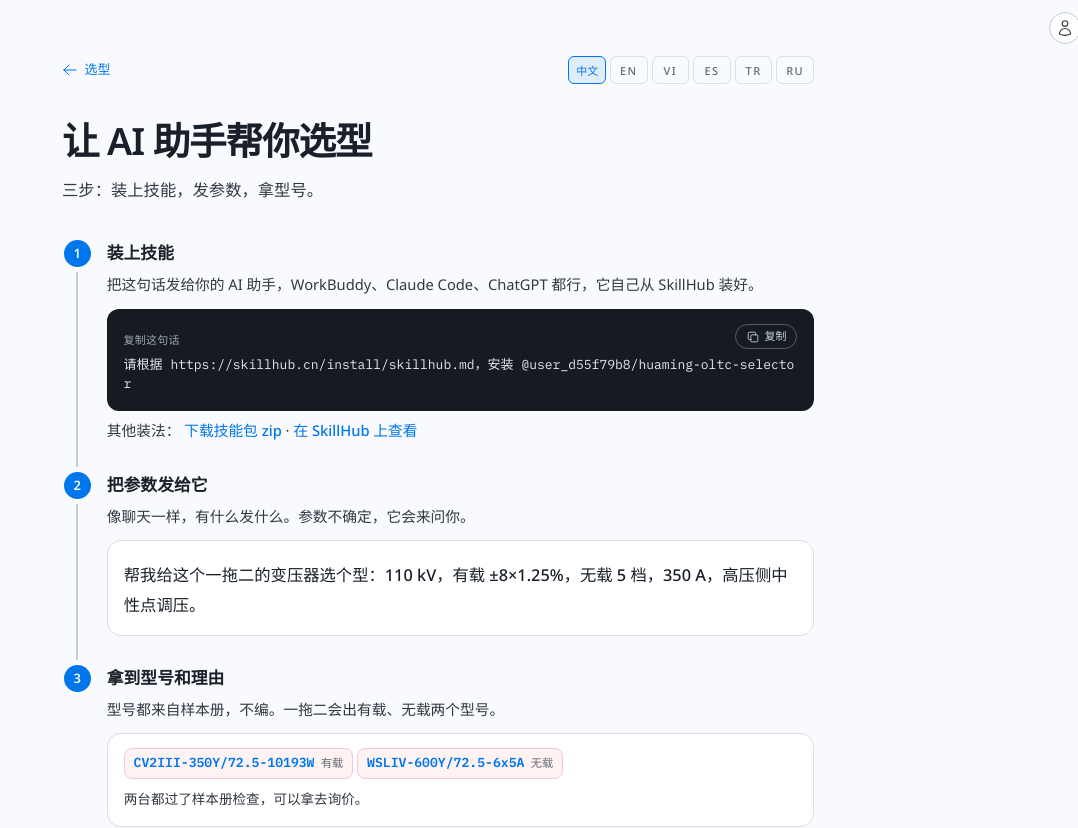
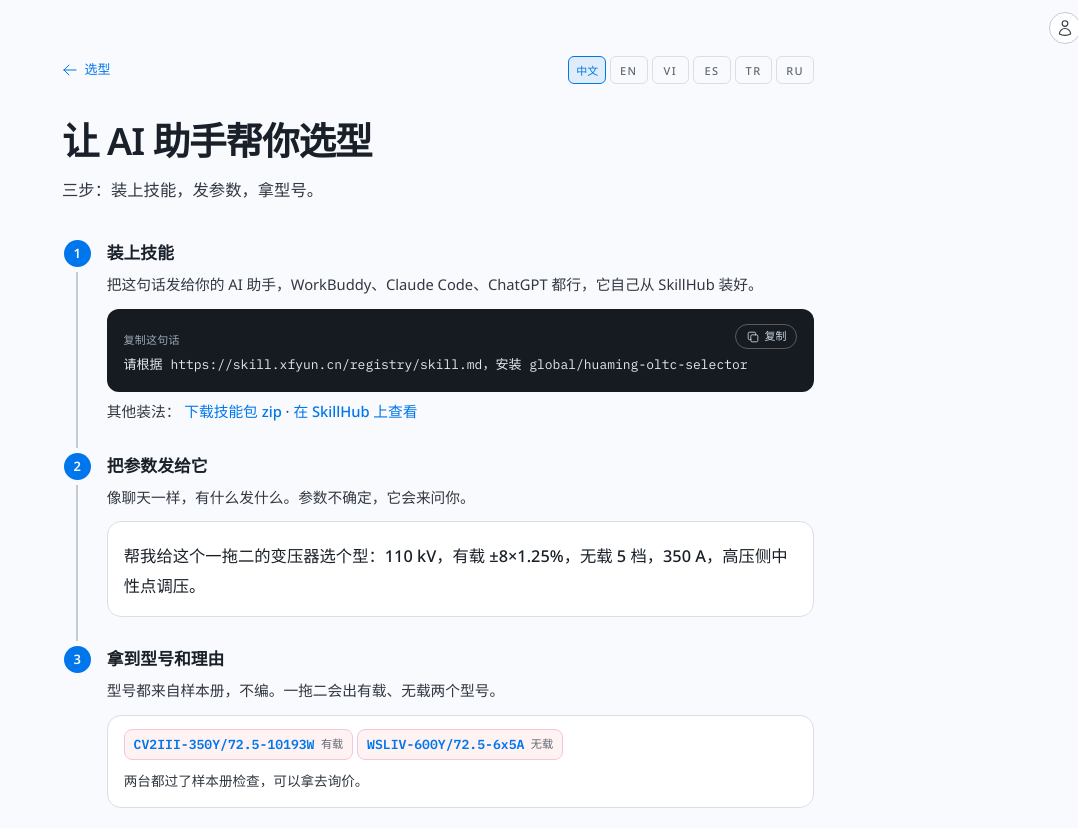
Before and after one commit to erict16/oltc-selector, a Next.js app: page /agents in a window 1280 px wide. Shown: the top 828 px of the page, without its empty margins (202-1280 px from the left). Built offline with nearby package versions, Linux system fonts and the light colour scheme.

Commit message:
agents: point install prompt at xfyun until skillhub.cn clears review.

```diff
--- a/components/AgentsGuide.tsx
+++ b/components/AgentsGuide.tsx
@@ -14,8 +14,8 @@ const ZIP = "https://github.com/erict16/huaming-oltc-selector/archive/refs/heads
 const INSTALL = "npx -y oltc-selector@1.2.6";
 const RUN = "npx -y oltc-selector@1.2.6 --iu 350 --um 40.5 --conn D --reg W --pm 8";
 const WB_PROMPT =
-  "请根据 https://skillhub.cn/install/skillhub.md，安装 @user_d55f79b8/huaming-oltc-selector";
-const WB_PAGE = "https://skillhub.cn/skills/huaming-oltc-selector";
+  "请根据 https://skill.xfyun.cn/registry/skill.md，安装 global/huaming-oltc-selector";
+const WB_PAGE = "https://skill.xfyun.cn/space/global/huaming-oltc-selector";
 const TYPE_OLTC = "CV2III-350Y/72.5-10193W";
 const TYPE_OCTC = "WSLIV-600Y/72.5-6x5A";
 
```
Also changed, not shown: 1 other file (tests, documents, lock files or other folders).
